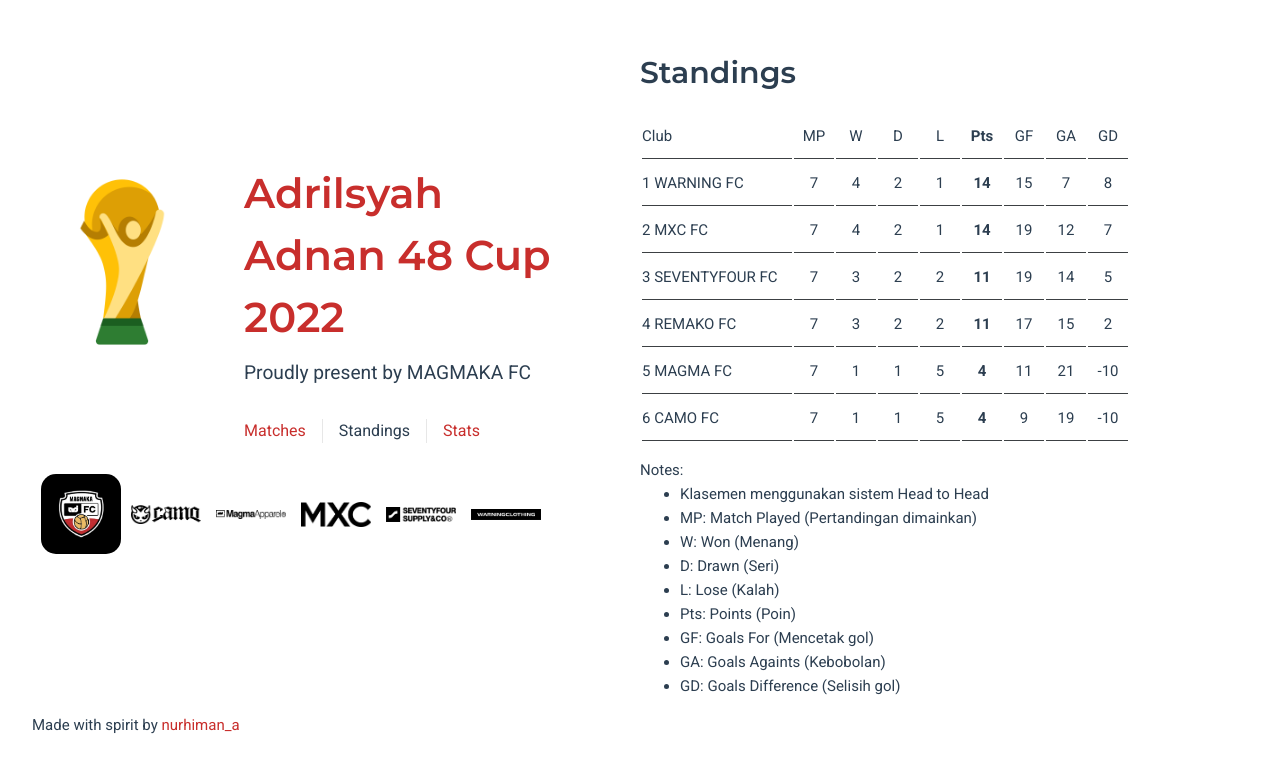
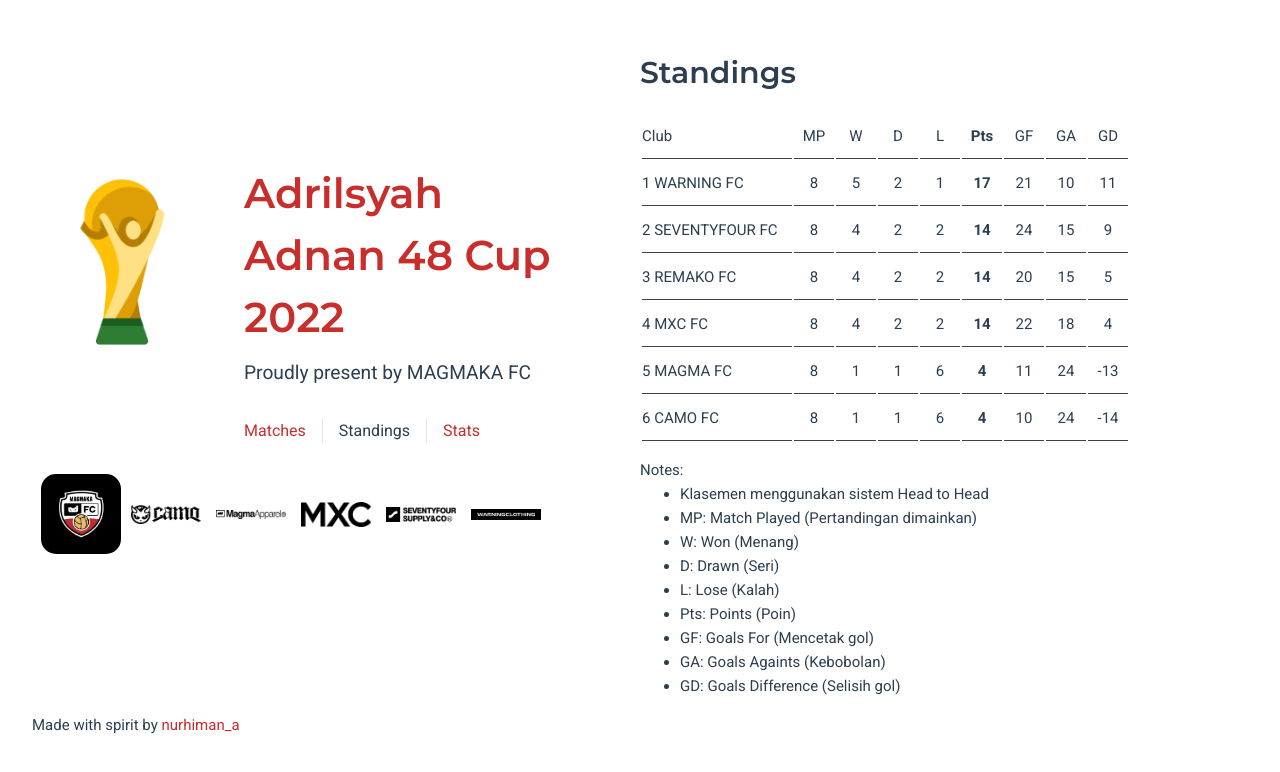
Before and after one commit to Nurhiman20/magmaka-futsal-league, a Vue app: page /standings in a window 1280 px wide. Shown: the top 772 px of the page. Built offline with nearby package versions, Linux system fonts and the light colour scheme.

Commit message:
Matchday 8

```diff
--- a/src/views/MatchesView.vue
+++ b/src/views/MatchesView.vue
@@ -169,20 +169,20 @@
 				{
 					team_a: 'WARNING FC',
 					team_b: 'MXC FC',
-					score_a: 0,
-					score_b: 0,
+					score_a: 6,
+					score_b: 3,
 				},
 				{
-					team_a: 'MAGMA FC',
+					team_a: 'MAGMA FC (WO)',
 					team_b: 'REMAKO FC',
 					score_a: 0,
-					score_b: 0,
+					score_b: 3,
 				},
 				{
 					team_a: 'CAMO FC',
 					team_b: 'SEVENTYFOUR FC',
-					score_a: 0,
-					score_b: 0,
+					score_a: 1,
+					score_b: 5,
 				},
 			],
 		},
--- a/src/views/StandingsView.vue
+++ b/src/views/StandingsView.vue
@@ -1,60 +1,60 @@
 <script lang="ts" setup>
-	import { ref } from 'vue';
+import { ref } from "vue";
 
 const rankings = ref([
   {
-			club: 'WARNING FC',
-			matches_played: 7,
+    club: "WARNING FC",
+    matches_played: 8,
+    won: 5,
+    drawn: 2,
+    lose: 1,
+    goals_for: 21,
+    goals_againts: 10,
+  },
+  {
+    club: "SEVENTYFOUR FC",
+    matches_played: 8,
     won: 4,
     drawn: 2,
-			lose: 1,
-			goals_for: 15,
-			goals_againts: 7,
-		},
-		{
-			club: 'MXC FC',
-			matches_played: 7,
-			won: 4,
-			drawn: 2,
-			lose: 1,
-			goals_for: 19,
-			goals_againts: 12,
-		},
-		{
-			club: 'SEVENTYFOUR FC',
-			matches_played: 7,
-			won: 3,
-			drawn: 2,
     lose: 2,
-			goals_for: 19,
-			goals_againts: 14,
-		},
-		{
-			club: 'REMAKO FC',
-			matches_played: 7,
-			won: 3,
-			drawn: 2,
-			lose: 2,
-			goals_for: 17,
+    goals_for: 24,
     goals_againts: 15,
   },
   {
-			club: 'MAGMA FC',
-			matches_played: 7,
+    club: "REMAKO FC",
+    matches_played: 8,
+    won: 4,
+    drawn: 2,
+    lose: 2,
+    goals_for: 20,
+    goals_againts: 15,
+  },
+  {
+    club: "MXC FC",
+    matches_played: 8,
+    won: 4,
+    drawn: 2,
+    lose: 2,
+    goals_for: 22,
+    goals_againts: 18,
+  },
+  {
+    club: "MAGMA FC",
+    matches_played: 8,
     won: 1,
     drawn: 1,
-			lose: 5,
+    lose: 6,
     goals_for: 11,
-			goals_againts: 21,
+    goals_againts: 24,
   },
   {
-			club: 'CAMO FC',
-			matches_played: 7,
+    club: "CAMO FC",
+    matches_played: 8,
     won: 1,
     drawn: 1,
-			lose: 5,
-			goals_for: 9,
-			goals_againts: 19,
+    lose: 6,
+    goals_for: 10,
+    goals_againts: 24,
   },
 ]);
 
--- a/src/views/StatsView.vue
+++ b/src/views/StatsView.vue
@@ -6,7 +6,7 @@ const topScorers = ref([
     rank: 1,
     player: "Crypton",
     club: "MXC FC",
-    goal: 10,
+    goal: 11,
   },
   {
     rank: 2,
@@ -21,183 +21,195 @@ const topScorers = ref([
     goal: 6,
   },
   {
-    rank: 4,
+    rank: 2,
+    player: "Aji",
+    club: "SEVENTYFOUR FC",
+    goal: 6,
+  },
+  {
+    rank: 5,
     player: "Arief Badag",
     club: "MAGMA FC",
     goal: 5,
   },
   {
     rank: 5,
+    player: "Andray",
+    club: "WARNING FC",
+    goal: 5,
+  },
+  {
+    rank: 5,
+    player: "Ihsan",
+    club: "SEVENTYFOUR FC",
+    goal: 5,
+  },
+  {
+    rank: 5,
+    player: "Roni",
+    club: "SEVENTYFOUR FC",
+    goal: 5,
+  },
+  {
+    rank: 5,
+    player: "Adi Kidal",
+    club: "MXC FC",
+    goal: 5,
+  },
+  {
+    rank: 10,
     player: "Da Jong",
     club: "REMAKO FC",
     goal: 4,
   },
   {
-    rank: 5,
-    player: "Aji",
-    club: "SEVENTYFOUR FC",
+    rank: 10,
+    player: "Azizi",
+    club: "WARNING FC",
     goal: 4,
   },
   {
-    rank: 5,
-    player: "Adi Kidal",
-    club: "MXC FC",
-    goal: 4,
-  },
-  {
-    rank: 5,
-    player: "Ihsan",
-    club: "SEVENTYFOUR FC",
-    goal: 4,
-  },
-  {
-    rank: 5,
-    player: "Roni",
-    club: "SEVENTYFOUR FC",
-    goal: 4,
-  },
-  {
-    rank: 10,
+    rank: 12,
     player: "Bojes",
     club: "REMAKO FC",
     goal: 3,
   },
   {
-    rank: 10,
+    rank: 12,
     player: "Irwan",
     club: "SEVENTYFOUR FC",
     goal: 3,
   },
   {
-    rank: 10,
-    player: "Andray",
+    rank: 12,
+    player: "Ori",
     club: "WARNING FC",
     goal: 3,
   },
   {
-    rank: 13,
+    rank: 12,
     player: "Andika",
     club: "MXC FC",
-    goal: 2,
+    goal: 3,
   },
   {
-    rank: 13,
-    player: "Azizi",
-    club: "WARNING FC",
-    goal: 2,
-  },
-  {
-    rank: 13,
+    rank: 16,
     player: "Sandi",
     club: "WARNING FC",
     goal: 2,
   },
   {
-    rank: 13,
+    rank: 16,
     player: "Ato",
     club: "REMAKO FC",
     goal: 2,
   },
   {
-    rank: 13,
+    rank: 16,
     player: "Nasrul",
     club: "REMAKO FC",
     goal: 2,
   },
   {
-    rank: 13,
+    rank: 16,
     player: "Geri",
     club: "MAGMA FC",
     goal: 2,
   },
   {
-    rank: 13,
+    rank: 16,
     player: "Jajang",
     club: "SEVENTYFOUR FC",
     goal: 2,
   },
   {
-    rank: 13,
-    player: "Ori",
-    club: "WARNING FC",
-    goal: 2,
-  },
-  {
-    rank: 13,
+    rank: 16,
     player: "Toni",
     club: "MXC FC",
     goal: 2,
   },
   {
-    rank: 22,
+    rank: 16,
+    player: "Movit",
+    club: "SEVENTYFOUR FC",
+    goal: 2,
+  },
+  {
+    rank: 23,
     player: "Reza",
     club: "CAMO FC",
     goal: 1,
   },
   {
-    rank: 22,
+    rank: 23,
     player: "Rendi",
     club: "CAMO FC",
     goal: 1,
   },
   {
-    rank: 22,
+    rank: 23,
     player: "Deni",
     club: "REMAKO FC",
     goal: 1,
   },
   {
-    rank: 22,
+    rank: 23,
     player: "Chandra",
     club: "MAGMA FC",
     goal: 1,
   },
   {
-    rank: 22,
+    rank: 23,
     player: "Egi",
     club: "MXC FC",
     goal: 1,
   },
   {
-    rank: 22,
+    rank: 23,
     player: "Erik",
     club: "REMAKO FC",
     goal: 1,
   },
   {
-    rank: 22,
+    rank: 23,
     player: "Utun",
     club: "MAGMA FC",
     goal: 1,
   },
   {
-    rank: 22,
+    rank: 23,
     player: "Hilmi",
     club: "SEVENTYFOUR FC",
     goal: 1,
   },
   {
-    rank: 22,
-    player: "Movit",
-    club: "SEVENTYFOUR FC",
-    goal: 1,
-  },
-  {
-    rank: 22,
+    rank: 23,
     player: "Adi",
     club: "REMAKO FC",
     goal: 1,
   },
   {
-    rank: 22,
+    rank: 23,
     player: "Rizal",
     club: "CAMO FC",
     goal: 1,
   },
   {
-    rank: 22,
+    rank: 23,
     player: "Ego",
     club: "MAGMA FC",
+    goal: 1,
+  },
+  {
+    rank: 23,
+    player: "Gugum",
+    club: "WARNING FC",
+    goal: 1,
+  },
+  {
+    rank: 23,
+    player: "Fahmi",
+    club: "CAMO FC",
     goal: 1,
   },
 ]);
```
Lines whose indentation alone changed are shown as unchanged.
